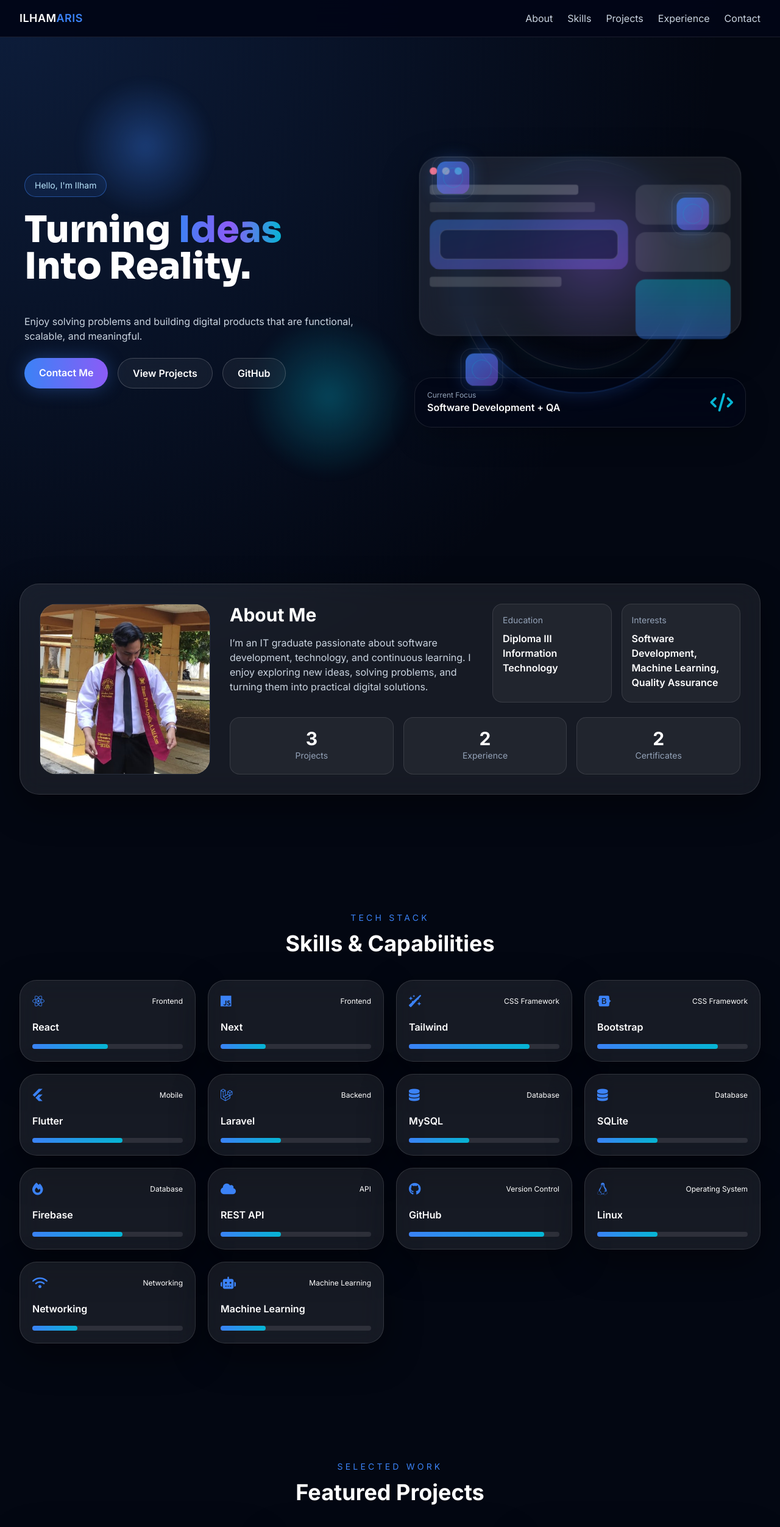
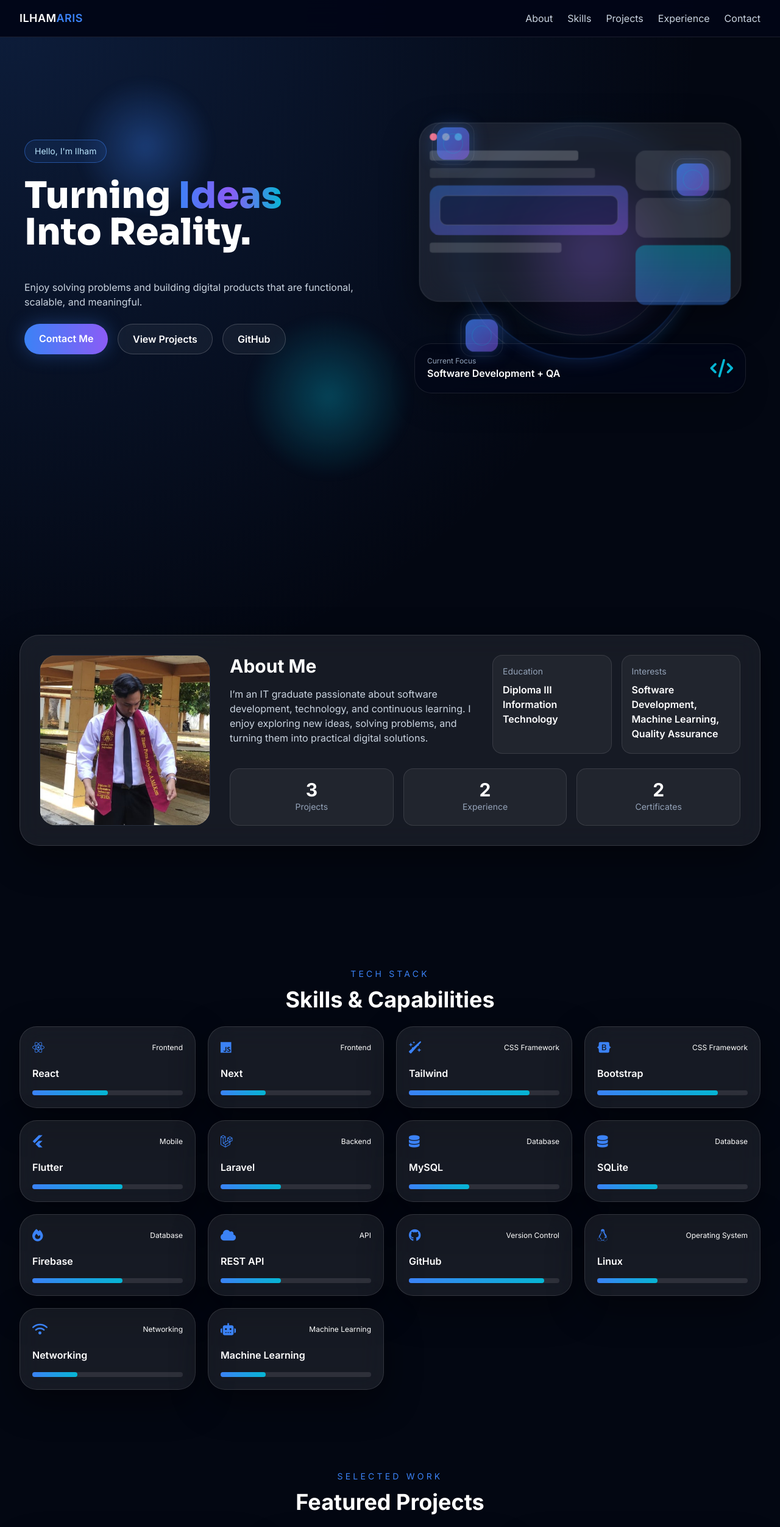
Before and after one commit to Ilhamaris/myPorto, a website built with Vite: page index.html in a window 1280 px wide. Shown: the top 2504 px of the page at 61% size. Built offline with nearby package versions, Linux system fonts and the light colour scheme.

Commit message:
emboh mumet

```diff
--- a/component/about.html
+++ b/component/about.html
@@ -1,5 +1,5 @@
 <!-- About Section -->
-<section id="about" class="mx-auto max-w-7xl px-4 py-24 sm:px-6 lg:px-8">
+<section id="about" class="mx-auto max-w-7xl px-4 py-[180px] sm:px-6 lg:px-8">
   <div class="glass-card rounded-[32px] p-6 lg:p-8 reveal">
     <div class="grid gap-8 lg:grid-cols-[280px_1fr]">
       <div
--- a/component/experience.html
+++ b/component/experience.html
@@ -1,5 +1,5 @@
 <!-- Experience Section -->
-<section id="experience" class="mx-auto max-w-7xl px-4 py-24 sm:px-6 lg:px-8">
+<section id="experience" class="mx-auto max-w-7xl px-4 sm:px-6 lg:px-8">
   <div class="mb-10 text-center reveal">
     <p class="text-sm uppercase tracking-[0.3em] text-primary">Journey</p>
     <h2 class="mt-3 text-4xl font-bold">Experience Timeline</h2>
--- a/component/hero.html
+++ b/component/hero.html
@@ -6,7 +6,7 @@
     <div class="floating-blob blob-three"></div>
   </div>
 
-  <div class="relative mx-auto grid max-w-7xl items-center gap-12 px-4 py-28 sm:px-6 lg:grid-cols-2 lg:px-8">
+  <div class="relative mx-auto grid max-w-7xl items-center gap-12 px-4 pb-28 sm:px-6 lg:grid-cols-2 lg:px-8">
     <div class="space-y-6 reveal">
       <p class="inline-flex rounded-full border border-primary/50 bg-primary/10 px-4 py-2 text-sm text-sky-200">Hello, I'm Ilham</p>
       <h1 class="font-display text-5xl font-extrabold leading-tight sm:text-6xl">
--- a/component/skills.html
+++ b/component/skills.html
@@ -1,6 +1,6 @@
 <!-- Skills Section -->
-<section id="skills" class="mx-auto max-w-7xl px-4 py-24 sm:px-6 lg:px-8">
-  <div class="mb-10 text-center reveal">
+<section id="skills" class="mx-auto max-w-7xl px-4 pt-5 mb-9 sm:px-6 lg:px-8">
+  <div class="mb-6 text-center reveal">
     <p class="text-sm uppercase tracking-[0.3em] text-primary">Tech Stack</p>
     <h2 class="mt-3 text-4xl font-bold">Skills & Capabilities</h2>
   </div>
--- a/src/style.css
+++ b/src/style.css
@@ -21,6 +21,7 @@ main section {
 .gradient-text {
   background: linear-gradient(90deg, #3b82f6, #8b5cf6, #06b6d4);
   -webkit-background-clip: text;
+  background-clip: text;
   -webkit-text-fill-color: transparent;
 }
 
```
